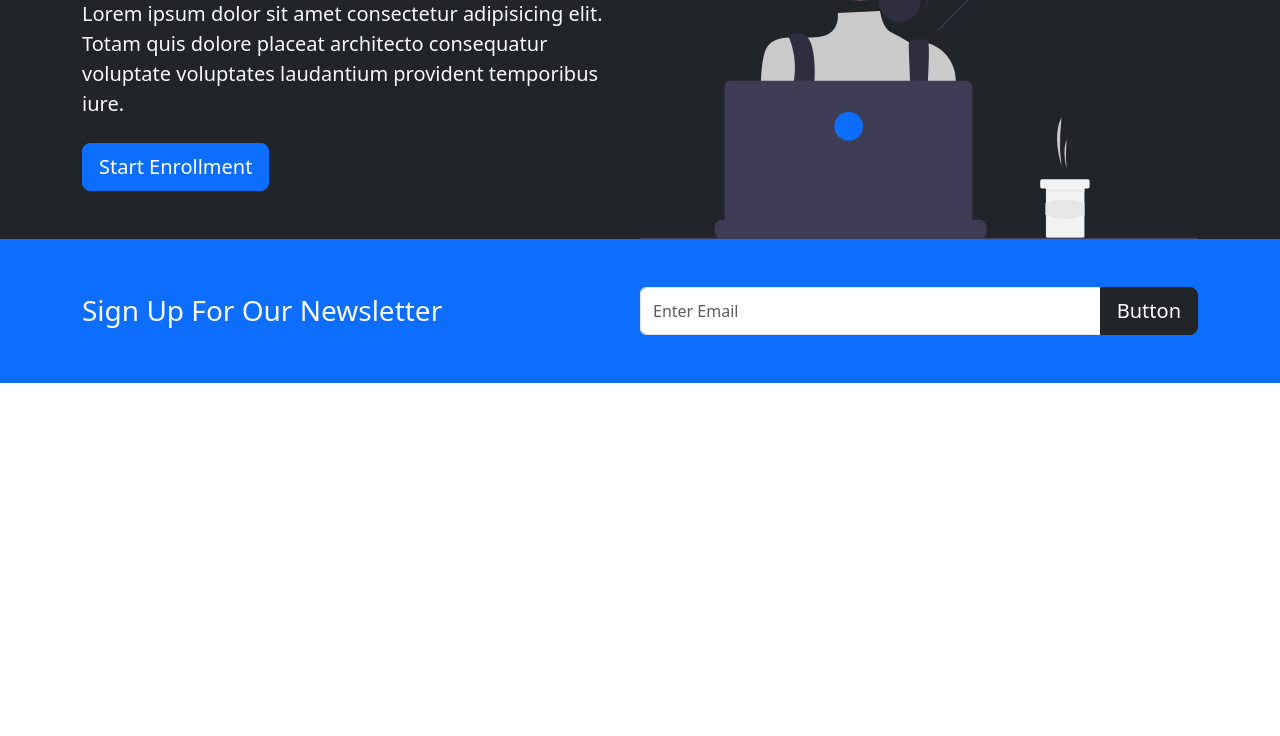
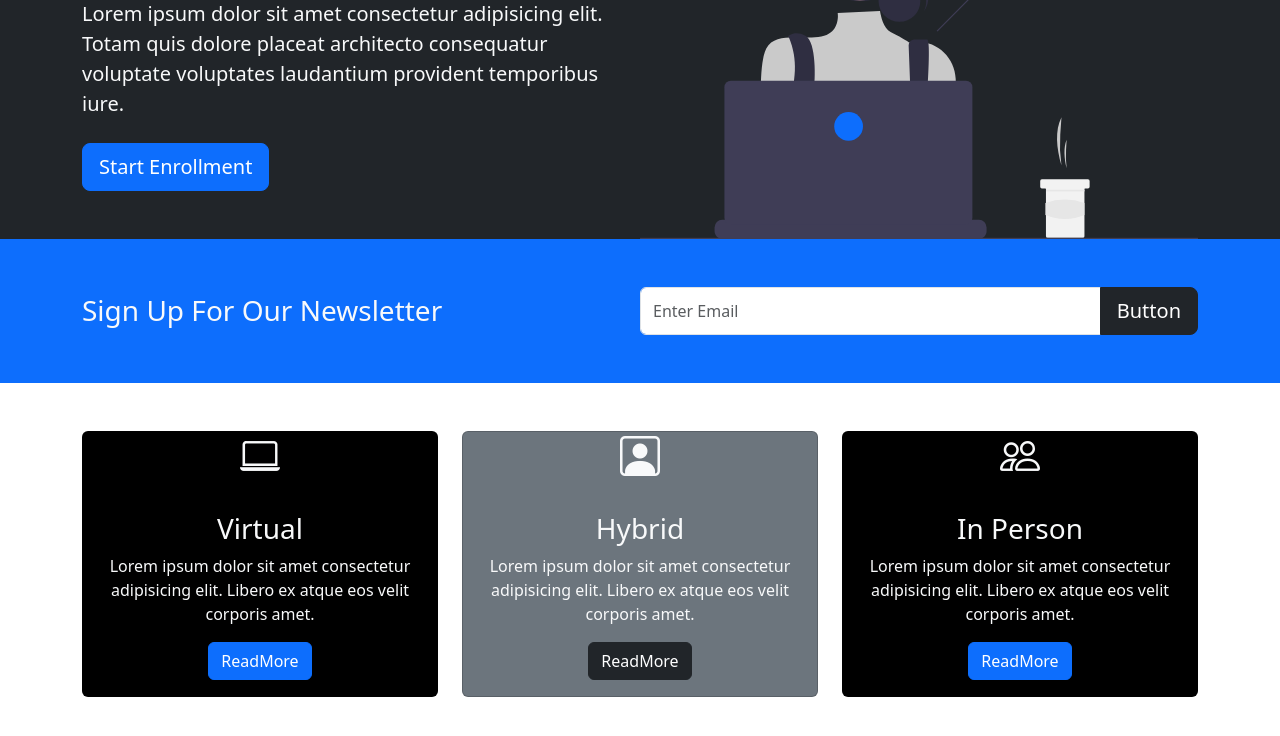
Before and after one commit to sabirkhosa/bootstrap, a plain HTML site: page index.html in a window 1280 px wide. Shown: the part 242-978 px from the top of the page. Before the commit the page ends 800 px from the top, so only its background shows below. Drawn offline with nearby package versions, Linux system fonts and the light colour scheme.

Commit message:
completed boxes section

```diff
--- a/index.html
+++ b/index.html
@@ -6,6 +6,10 @@
     <link
       rel="stylesheet"
       href="https://cdn.jsdelivr.net/npm/bootstrap@5.3.7/dist/css/bootstrap.min.css"
+    />
+    <link
+      rel="stylesheet"
+      href="https://cdn.jsdelivr.net/npm/bootstrap-icons@1.3.0/font/bootstrap-icons.css"
     />
     <link rel="stylesheet" href="./css/style.css" />
     <title>frontend website</title>
@@ -83,6 +87,60 @@
         </div>
       </div>
     </section>
+
+    <!--boxes-->
+
+    <section class="p-5">
+      <div class="container">
+        <div class="row text-center">
+          <div class="col-md">
+            <div class="card bg-black text-light">
+              <div class="h1 mb-3">
+                <i class="bi bi-laptop"></i>
+              </div>
+              <div class="card-body text-center">
+                <h3 class="card-title">Virtual</h3>
+                <p class="card-text">
+                  Lorem ipsum dolor sit amet consectetur adipisicing elit.
+                  Libero ex atque eos velit corporis amet.
+                </p>
+                <a href="#" class="btn btn-primary">ReadMore</a>
+              </div>
+            </div>
+          </div>
+          <div class="col-md">
+            <div class="card bg-secondary text-light">
+              <div class="h1 mb-3">
+                <i class="bi bi-person-square"></i>
+              </div>
+              <div class="card-body text-center">
+                <h3 class="card-title">Hybrid</h3>
+                <p class="card-text">
+                  Lorem ipsum dolor sit amet consectetur adipisicing elit.
+                  Libero ex atque eos velit corporis amet.
+                </p>
+                <a href="#" class="btn btn-dark">ReadMore</a>
+              </div>
+            </div>
+          </div>
+          <div class="col-md">
+            <div class="card bg-black text-light">
+              <div class="h1 mb-3">
+                <i class="bi bi-people"></i>
+              </div>
+              <div class="card-body text-center">
+                <h3 class="card-title">In Person</h3>
+                <p class="card-text">
+                  Lorem ipsum dolor sit amet consectetur adipisicing elit.
+                  Libero ex atque eos velit corporis amet.
+                </p>
+                <a href="#" class="btn btn-primary">ReadMore</a>
+              </div>
+            </div>
+          </div>
+        </div>
+      </div>
+    </section>
     <script src="https://cdn.jsdelivr.net/npm/bootstrap@5.3.7/dist/js/bootstrap.bundle.min.js
 "></script>
   </body>
```
